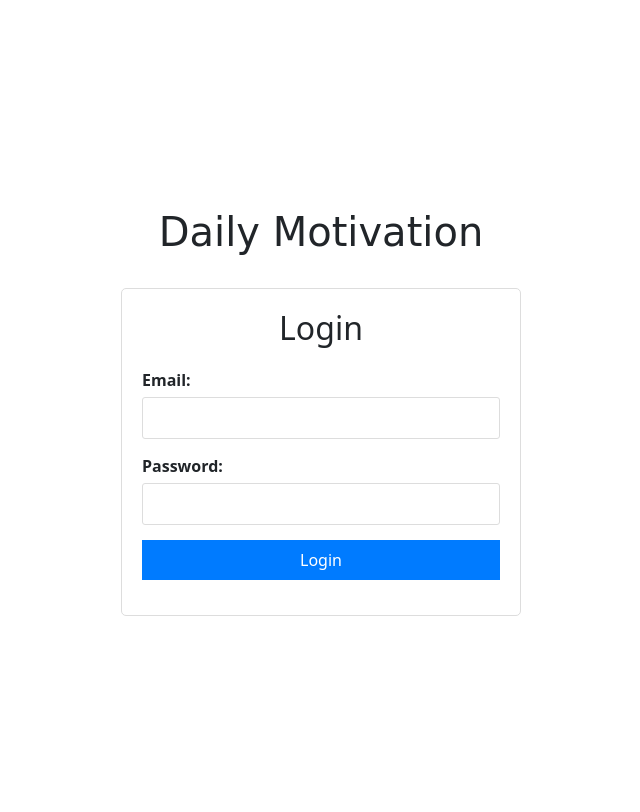
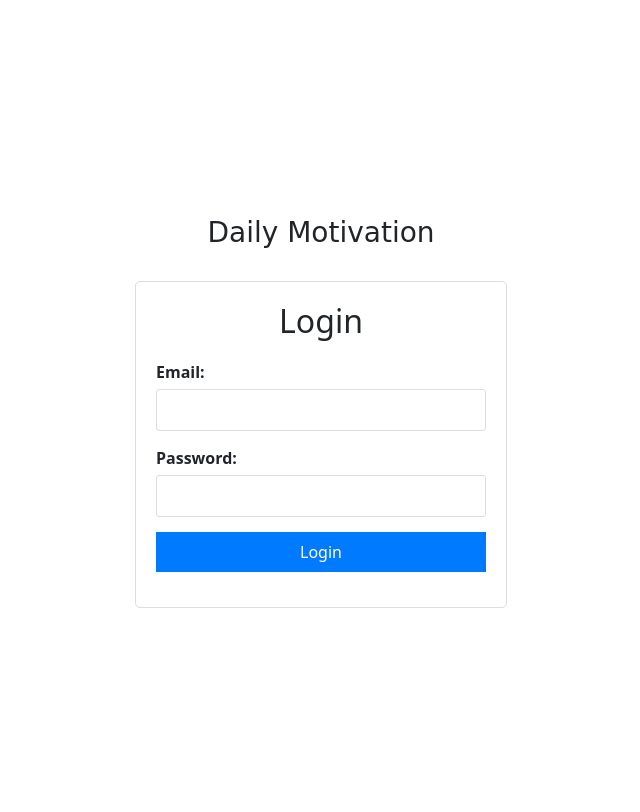
Before and after one commit to anandogs/goal-track, a Flask app: page /login in a window 1280 px wide. Shown: the whole page, without its empty margins (319-959 px from the left). Run offline with Flask 3, Linux system fonts and the light colour scheme; some web fonts are replaced.

Commit message:
better login screen

```diff
--- a/templates/login.html
+++ b/templates/login.html
@@ -2,6 +2,7 @@
 <html>
 <head>
     <title>Login</title>
+    <meta name="viewport" content="width=device-width, initial-scale=1">
     <link href="https://cdn.jsdelivr.net/npm/bootstrap@5.3.0/dist/css/bootstrap.min.css" rel="stylesheet" integrity="sha384-9ndCyUaIbzAi2FUVXJi0CjmCapSmO7SnpJef0486qhLnuZ2cdeRhO02iuK6FUUVM" crossorigin="anonymous">
     <link rel="preconnect" href="https://fonts.googleapis.com">
     <link rel="preconnect" href="https://fonts.gstatic.com" crossorigin>
@@ -16,7 +17,6 @@
         }
 
         .login-card {
-            width: 400px;
             padding: 20px;
             border: 1px solid #ddd;
             border-radius: 5px;
@@ -56,15 +56,14 @@
         .title {
             font-family: 'Bungee Spice', cursive;
         }
-
     </style>
 </head>
 <body>
     <div class="container mt-4 vh-100 d-flex align-items-center justify-content-center flex-column">
         <div>
-            <h1 class="title col">Daily Motivation</h1>
+            <h1 class="title col fs-3 text-center">Daily Motivation</h1>
         </div>
-    <div class="login-card mt-4">
+    <div class="login-card mt-4 col-12 col-sm-8 col-md-6 col-lg-4">
         <h2>Login</h2>
         <form method="POST">
             <div>
```
Also changed, not shown: instance/tasks.db, 1 other file.
